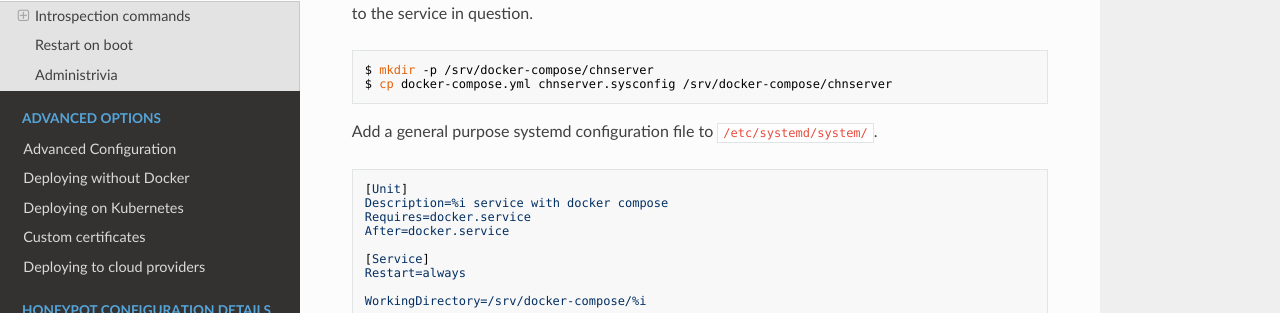
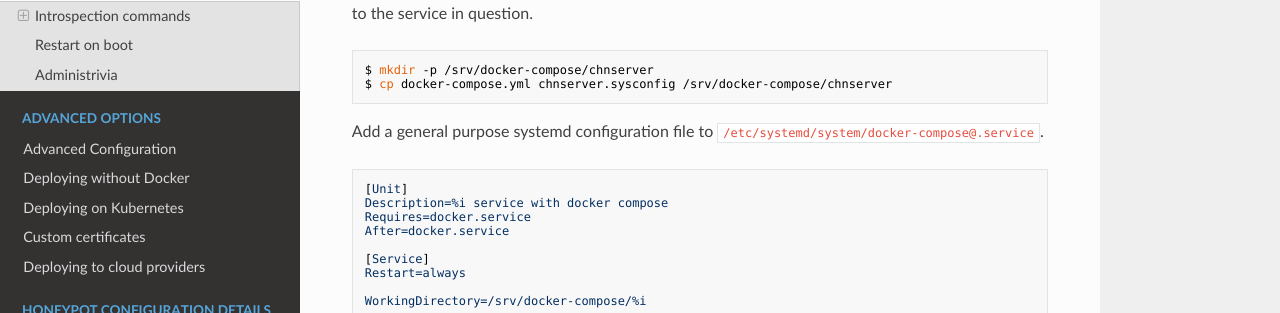
Before and after one commit to CommunityHoneyNetwork/chn-docs, an MkDocs documentation site: the page built from docs/prod_security.md, in a window 1280 px wide and 900 px high, scrolled down 2624 px. Shown: the part 134-447 px from the top of the window. Built offline with MkDocs 1.6.1, drawn with Linux system fonts in a browser that asks for light colours; nearby versions of some CDN libraries; old or Windows-style settings are respelled for this version of MkDocs.

Commit message:
Update prod_security.md

````diff
--- a/docs/prod_security.md
+++ b/docs/prod_security.md
@@ -153,7 +153,7 @@ $ mkdir -p /srv/docker-compose/chnserver
 $ cp docker-compose.yml chnserver.sysconfig /srv/docker-compose/chnserver
 ```
 
-Add a general purpose systemd configuration file to `/etc/systemd/system/`.
+Add a general purpose systemd configuration file to `/etc/systemd/system/docker-compose@.service`.
 
 ```yaml
 [Unit]
````
